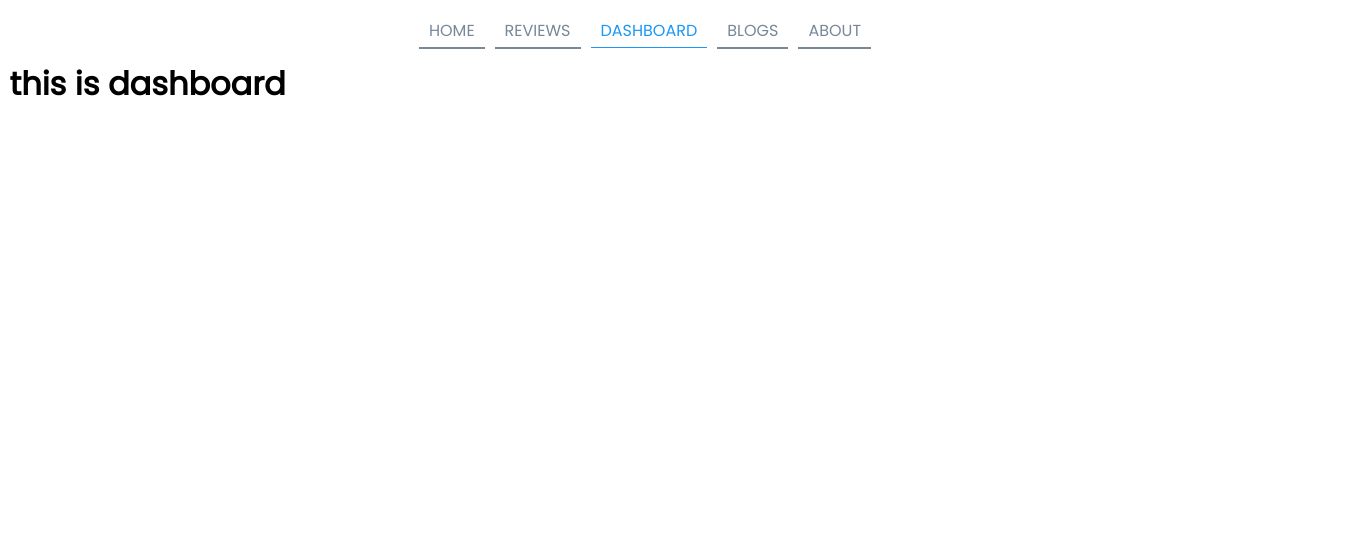
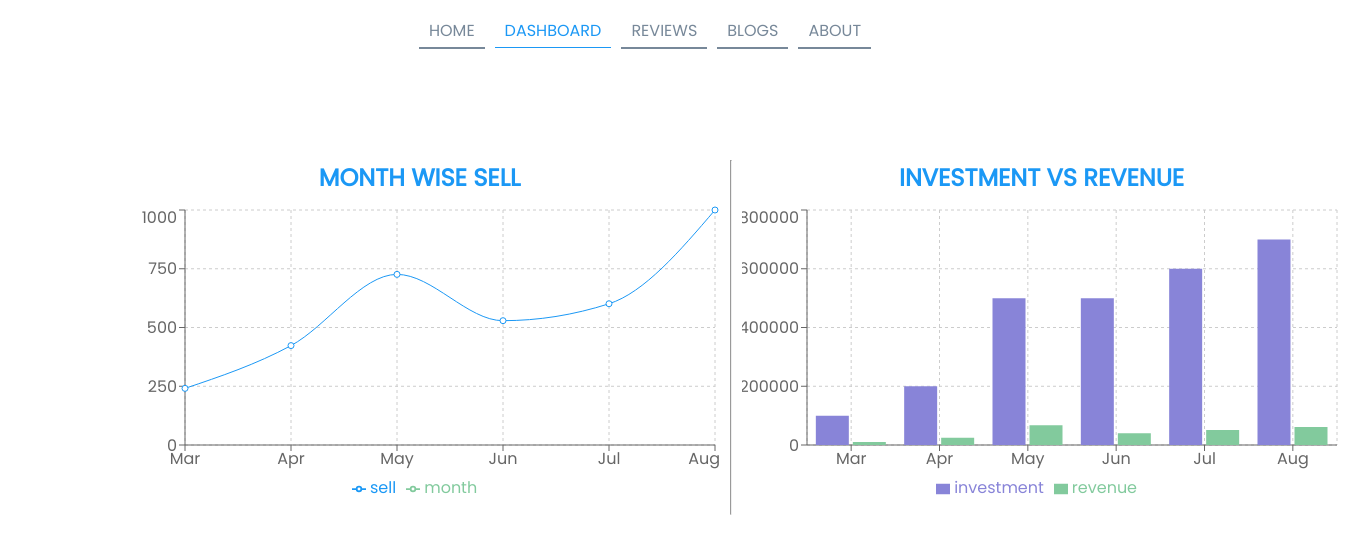
Before and after one commit to Ruman-Islam/product-analysis, a React (Create React App) app: page /dashboard in a window 1280 px wide. Shown: the top 534 px of the page, 1352 px wide, since content can reach past the window. Built offline with nearby package versions, Linux system fonts and the light colour scheme.

Commit message:
chart added

```diff
--- a/package.json
+++ b/package.json
@@ -13,6 +13,7 @@
     "react-dom": "^18.0.0",
     "react-router-dom": "^6.3.0",
     "react-scripts": "5.0.0",
+    "recharts": "^2.1.9",
     "web-vitals": "^2.1.4"
   },
   "scripts": {
--- /dev/null
+++ b/public/chartData.json
@@ -0,0 +1,38 @@
+[
+    {
+        "month": "Mar",
+        "investment": 100000,
+        "sell": 241,
+        "revenue": 10401
+    },
+    {
+        "month": "Apr",
+        "investment": 200000,
+        "sell": 423,
+        "revenue": 24500
+    },
+    {
+        "month": "May",
+        "investment": 500000,
+        "sell": 726,
+        "revenue": 67010
+    },
+    {
+        "month": "Jun",
+        "investment": 500000,
+        "sell": 529,
+        "revenue": 40405
+    },
+    {
+        "month": "Jul",
+        "investment": 600000,
+        "sell": 601,
+        "revenue": 50900
+    },
+    {
+        "month": "Aug",
+        "investment": 700000,
+        "sell": 1000,
+        "revenue": 61000
+    }
+]
--- a/src/components/Banner/Banner.css
+++ b/src/components/Banner/Banner.css
@@ -57,6 +57,15 @@
 }
 
 
+
+@media screen and (max-width: 1280px) {
+  .banner-left, .banner-right {
+    padding: 0 10px;
+  }
+
+}
+
+
 @media screen and (max-width: 576px) {
     .banner-container {
         flex-direction: column;
--- a/src/components/Dashboard/Dashboard.css
+++ b/src/components/Dashboard/Dashboard.css
@@ -0,0 +1,4 @@
+.chart-container {
+    display: flex;
+    padding: 100px;
+}
--- a/src/components/Dashboard/Dashboard.js
+++ b/src/components/Dashboard/Dashboard.js
@@ -1,10 +1,16 @@
 import React from 'react';
+import InvestmentRevenueChart from '../InvestmentRevenueChart/InvestmentRevenueChart';
+import MonthSellChart from '../MonthSellChart/MonthSellChart';
+
 import './Dashboard.css';
 
 const Dashboard = () => {
+
     return (
-        <div>
-            <h1>this is dashboard</h1>
+        <div className='chart-container'>
+            <MonthSellChart />
+            <hr />
+            <InvestmentRevenueChart />
         </div>
     );
 };
--- /dev/null
+++ b/src/components/InvestmentRevenueChart/InvestmentRevenueChart.js
@@ -0,0 +1,30 @@
+import React from 'react';
+import { BarChart, Bar, XAxis, YAxis, CartesianGrid, Tooltip, Legend } from 'recharts';
+import { useCharData } from '../../hooks/useChartData';
+
+
+const InvestmentRevenueChart = () => {
+    const [chartData,] = useCharData();
+
+    return (
+        <div>
+            <h2 style={{ textAlign: 'center', color: '#1b98f5' }}>INVESTMENT VS REVENUE</h2>
+            <BarChart
+                style={{ margin: '10px 10px' }}
+                width={600}
+                height={300}
+                data={chartData}
+            >
+                <CartesianGrid strokeDasharray="3 3" />
+                <XAxis dataKey="month" />
+                <YAxis />
+                <Tooltip />
+                <Legend />
+                <Bar dataKey="investment" fill="#8884d8" />
+                <Bar dataKey="revenue" fill="#82ca9d" />
+            </BarChart>
+        </div>
+    );
+};
+
+export default InvestmentRevenueChart;
--- /dev/null
+++ b/src/components/MonthSellChart/MonthSellChart.js
@@ -0,0 +1,28 @@
+import React from 'react'; import { LineChart, Line, XAxis, YAxis, CartesianGrid, Tooltip, Legend } from 'recharts';
+import { useCharData } from '../../hooks/useChartData';
+
+const MonthSellChart = () => {
+    const [chartData,] = useCharData();
+
+    return (
+        <div>
+            <h2 style={{ textAlign: 'center', color: '#1b98f5' }}>MONTH WISE SELL</h2>
+            <LineChart
+                style={{ margin: '10px 10px' }}
+                width={600}
+                height={300}
+                data={chartData}
+            >
+                <CartesianGrid strokeDasharray="3 3" />
+                <XAxis dataKey="month" />
+                <YAxis />
+                <Tooltip />
+                <Legend />
+                <Line type="monotone" dataKey="sell" stroke="#1b98f5" activeDot={{ r: 8 }} />
+                <Line type="monotone" dataKey="month" stroke="#82ca9d" />
+            </LineChart>
+        </div>
+    );
+};
+
+export default MonthSellChart;
--- a/src/components/NavigationBar/NavigationBar.css
+++ b/src/components/NavigationBar/NavigationBar.css
@@ -1,5 +1,14 @@
+nav {
+    height: 60px;
+    display: flex;
+    justify-content: space-between;
+    align-items: center;
+}
+nav img {
+    width: 40px;
+    padding: 10px 0 0;
+}
 nav .navigations {
-    height: 60px;
     display: flex;
     justify-content: center;
     align-items: center;
@@ -18,19 +27,32 @@ nav .navigations li a{
 
 
 @media screen and (max-width: 1280px) {
+    nav .navigations {
+        width: 100%;
+        justify-content: center;
+    }
     nav .navigations li a {
         /* padding: 0; */
         margin-left: 10px;
+    } nav img {
+        display: none;
     }
 }
 
 
 @media screen and (max-width: 576px) {
+    nav {
+        justify-content: center;
+    }
     nav .navigations {
-        justify-content: space-around;
+        width: 100%;
+        justify-content: space-between;
     }
     nav .navigations li a {
         padding: 0;
         margin-left: 0;
     }
+    nav img {
+        display: none;
+    }
 }
--- a/src/components/NavigationBar/NavigationBar.js
+++ b/src/components/NavigationBar/NavigationBar.js
@@ -1,20 +1,23 @@
 import React from 'react';
 import CustomLink from '../CustomLink/CustomLink';
+import logo from '../../images/logo.png'
 import './NavigationBar.css';
+import { Link } from 'react-router-dom';
 
 const NavigationBar = () => {
     return (
-        <header>
         <nav>
+            <div>
+                <Link to='/'> <img src={logo} alt="" /></Link>
+            </div>
             <ul className='navigations'>
-                    <li><CustomLink to='/home'>HOME</CustomLink></li>
+                <li><CustomLink to='/'>HOME</CustomLink></li>
+                <li><CustomLink to='/dashboard'>DASHBOARD</CustomLink></li>
                 <li><CustomLink to='/reviews'>REVIEWS</CustomLink></li>
-                    <li><CustomLink to='/dashboard'>DASHBOARD</CustomLink></li>
                 <li><CustomLink to='/blogs'>BLOGS</CustomLink></li>
                 <li><CustomLink to='/about'>ABOUT</CustomLink></li>
             </ul>
         </nav>
-        </header>
     );
 };
 
--- a/src/components/Reviews/Reviews.css
+++ b/src/components/Reviews/Reviews.css
@@ -21,7 +21,7 @@
 }
 
 .all-review-btn button {
-    padding: 10px 100px;
+    padding: 10px 50px;
     text-align: center;
     font-size: 20px;
     font-weight: 700;
@@ -30,6 +30,11 @@
     color: white;
     border-radius: 5px;
     cursor: pointer;
+}
+
+.all-review-btn button:hover {
+    transform: scale(1.2);
+    transition: all .5s;
 }
 
 @media screen and (max-width: 576px) {
--- /dev/null
+++ b/src/hooks/useChartData.js
@@ -0,0 +1,13 @@
+import { useEffect, useState } from "react"
+
+export const useCharData = () => {
+    const [chartData, setChartData] = useState([]);
+
+    useEffect(() => {
+        fetch('chartData.json')
+            .then((res) => res.json())
+            .then(data => setChartData(data));
+    }, []);
+
+    return [chartData, setChartData];
+};
```
Also changed, not shown: src/images/logo.png (added), 1 other file (tests, documents, lock files or other folders). Lines whose indentation alone changed are shown as unchanged.
